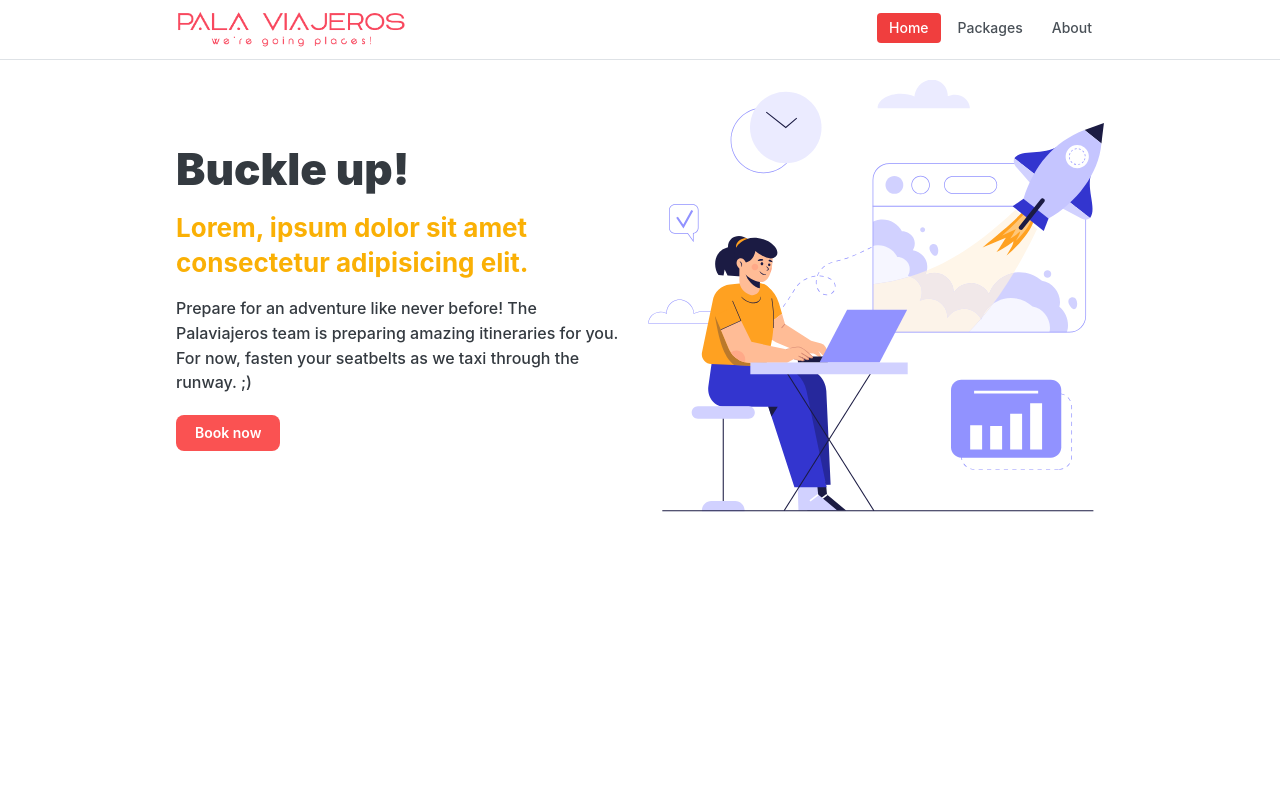
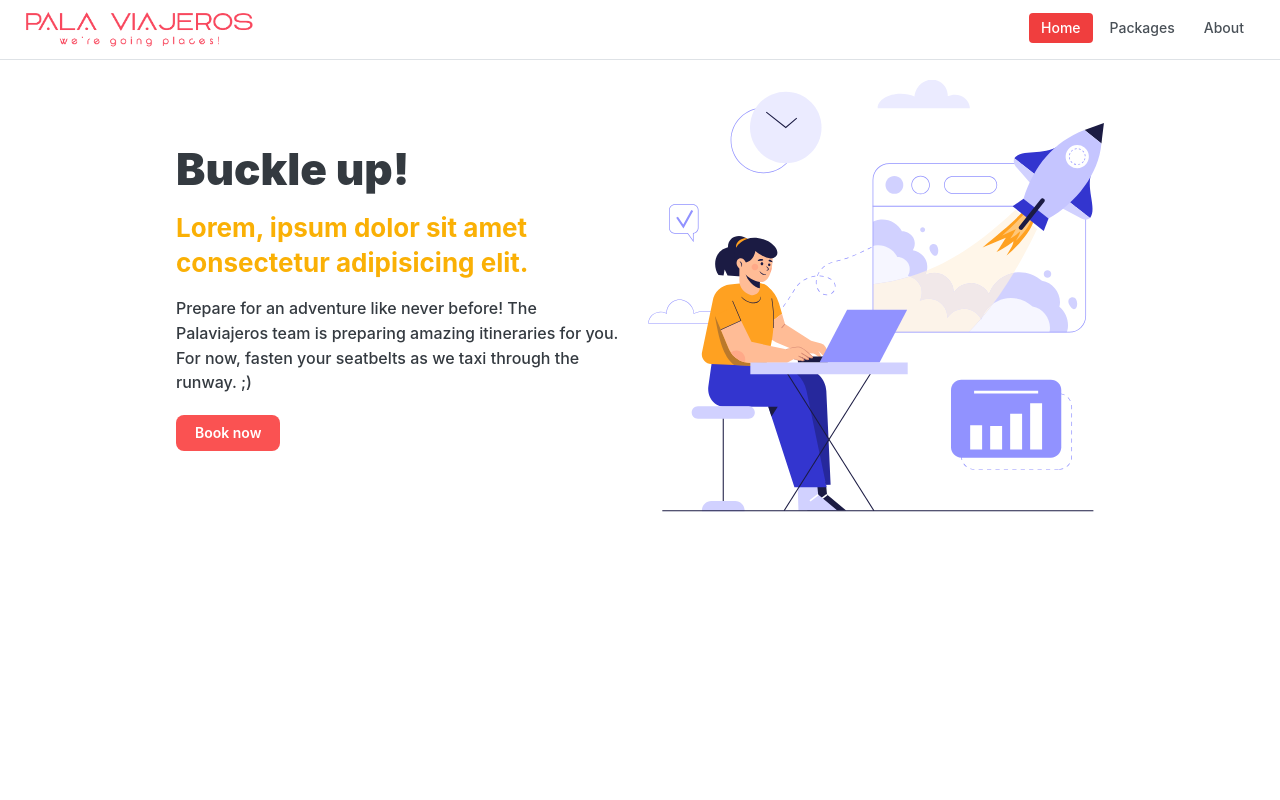
Before and after one commit to palaviajeros/palaviajeros-ui, a Next.js app: page / in a window 1280 px wide. Shown: the top 800 px of the page. Built offline with nearby package versions, Linux system fonts and the light colour scheme.

Commit message:
#42 Properly included `smaller-than` mixin from mantine

```diff
--- a/src/app/components/Footer/Footer.module.scss
+++ b/src/app/components/Footer/Footer.module.scss
@@ -1,5 +1,3 @@
-$mantine-breakpoint-xs: 10em;
-
 .footer {
   margin-top: 36em;
   border-top: 1px solid light-dark(var(--mantine-color-gray-2), var(--mantine-color-dark-5));
@@ -12,13 +10,13 @@ $mantine-breakpoint-xs: 10em;
   padding-top: var(--mantine-spacing-xl);
   padding-bottom: var(--mantine-spacing-xl);
 
-    @media (max-width: $mantine-breakpoint-xs) {
+  @include smaller-than($mantine-breakpoint-xs) {
     flex-direction: column;
   }
 }
 
 .links {
-    @media (max-width: $mantine-breakpoint-xs) {
+  @include smaller-than($mantine-breakpoint-xs) {
     margin-top: var(--mantine-spacing-md);
   }
 }
--- a/src/app/components/Navbar/Navbar.module.scss
+++ b/src/app/components/Navbar/Navbar.module.scss
@@ -4,9 +4,7 @@
 }
 
 .inner {
-  display: flex;
-  justify-content: space-between;
-  align-items: center;
+  padding: 0 24px;
 }
 
 /*link is for <a> in items*/
--- a/src/app/components/Navbar/Navbar.tsx
+++ b/src/app/components/Navbar/Navbar.tsx
@@ -3,9 +3,9 @@
 import React from "react";
 import Link from "next/link";
 import NextImage from 'next/image';
-import {Image as MantineImage} from '@mantine/core';
+import {Flex, Image as MantineImage} from '@mantine/core';
 import {useState} from "react";
-import {Container, Group, Burger, Menu} from "@mantine/core";
+import {Group, Burger, Menu} from "@mantine/core";
 import {useDisclosure} from "@mantine/hooks";
 import classes from "@/app/components/Navbar/Navbar.module.scss";
 
@@ -25,7 +25,7 @@ const Navbar: React.FC = () => {
             href={link.link}
             className={classes.link}
             data-active={active === link.link || undefined}
-            onClick={(event) => {
+            onClick={(_) => {
                 setActive(link.link);
             }}
         >
@@ -35,7 +35,7 @@ const Navbar: React.FC = () => {
 
     return (
         <nav className={classes.header}>
-            <Container size="md" className={classes.inner}>
+            <Flex className={classes.inner} justify={"space-between"}>
                 <a href={"/"}>
                     <MantineImage component={NextImage} src="/palaviajeros_logo.png" alt="" width={250} height={40}/>
                 </a>
@@ -55,7 +55,7 @@ const Navbar: React.FC = () => {
                         <Menu.Item>{items}</Menu.Item>
                     </Menu.Dropdown>
                 </Menu>
-            </Container>
+            </Flex>
         </nav>
     );
 };
```
Lines whose indentation alone changed are shown as unchanged.
